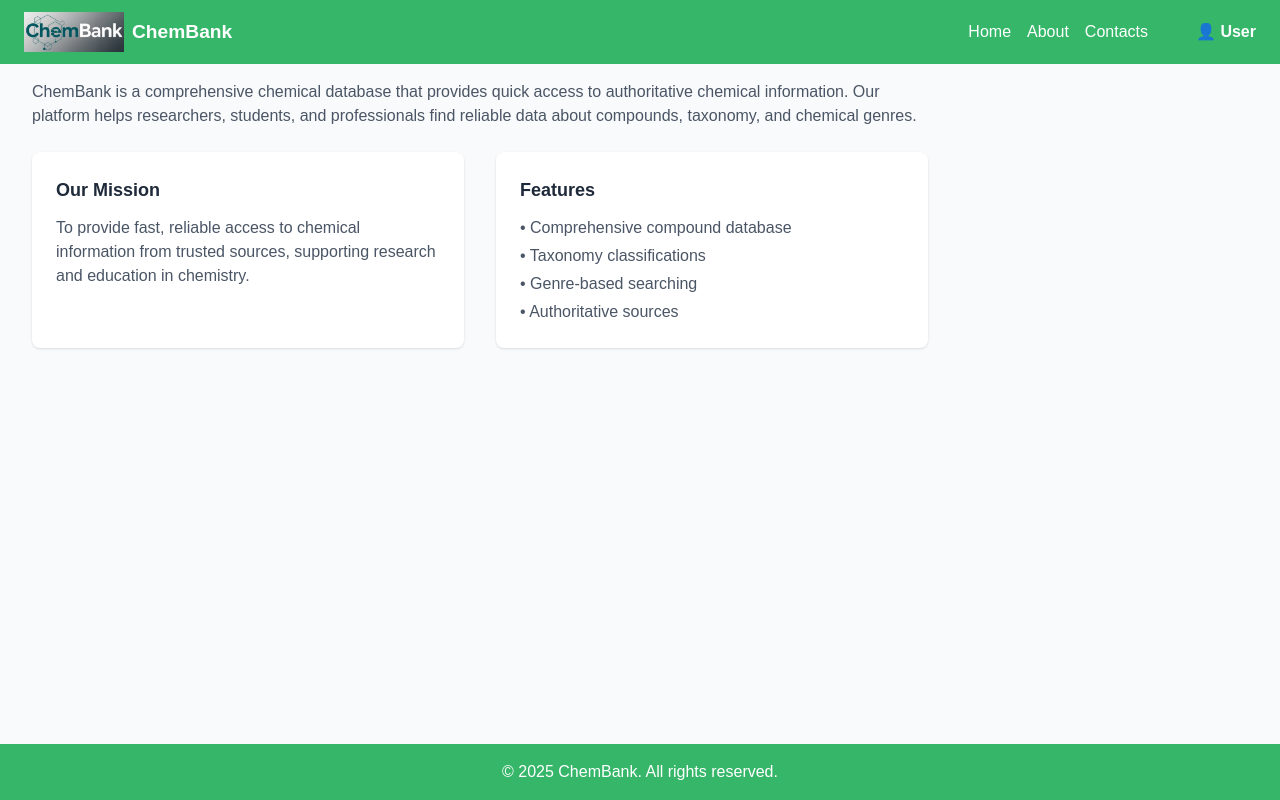
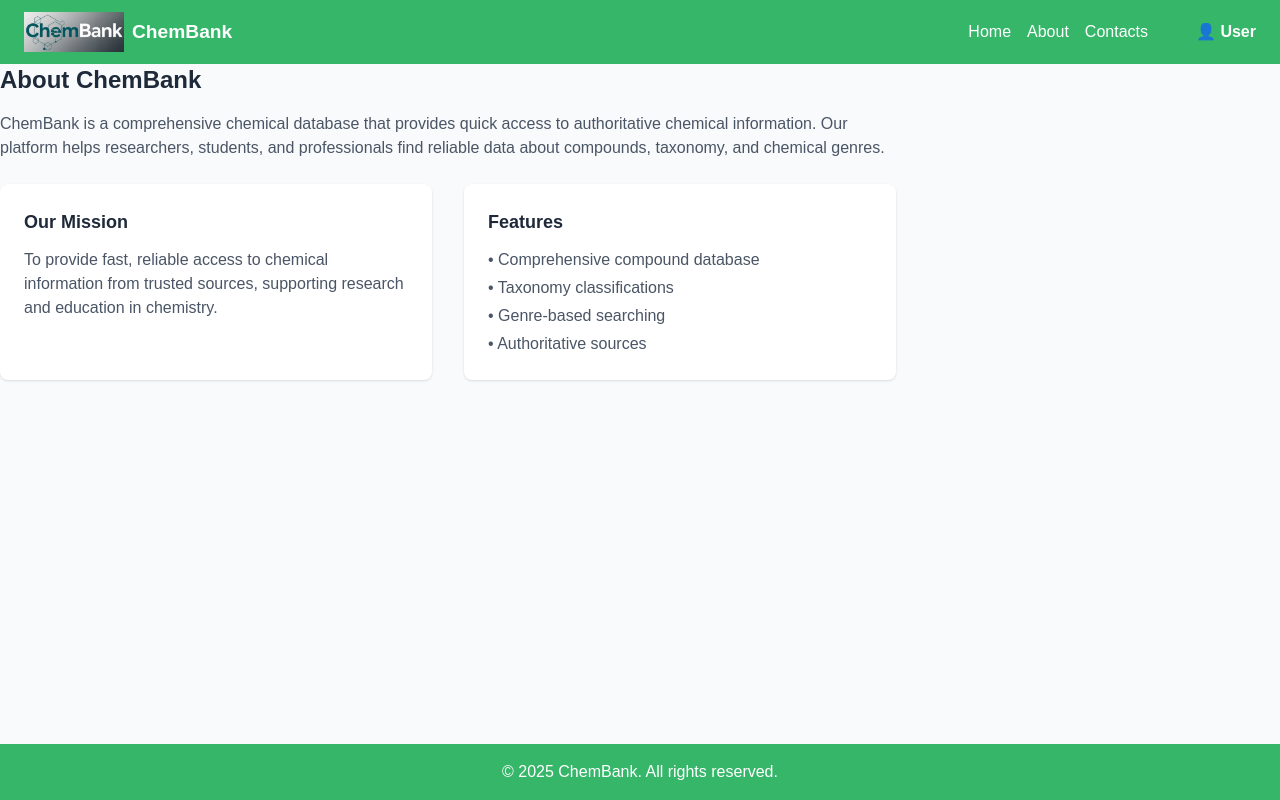
Before and after one commit to bargav-thinklusive/PharmaFront, a React (Vite) app: page /about in a window 1280 px wide. Built offline with nearby package versions, Linux system fonts and the light colour scheme.

Commit message:
refactor

```diff
--- a/src/pages/About.tsx
+++ b/src/pages/About.tsx
@@ -2,7 +2,7 @@
 
 const About: React.FC = () => (
   <div className="h-full w-full bg-gray-50 flex flex-col">
-    <div className="flex-1 p-8">
+    <div className="flex-1 py-16">
       <h2 className="text-2xl font-bold mb-4 text-gray-800">About ChemBank</h2>
       <div className="max-w-4xl">
         <p className="text-gray-600 mb-6">
--- a/src/pages/Contacts.tsx
+++ b/src/pages/Contacts.tsx
@@ -2,7 +2,7 @@
 
 const Contacts: React.FC = () => (
   <div className="h-full w-full bg-gray-50 flex flex-col">
-    <div className="flex-1 p-8">
+    <div className="flex-1 py-16">
       <h2 className="text-2xl font-bold mb-4 text-gray-800">Contacts</h2>
       <div className="max-w-4xl">
         <p className="text-gray-600 mb-6">
```
